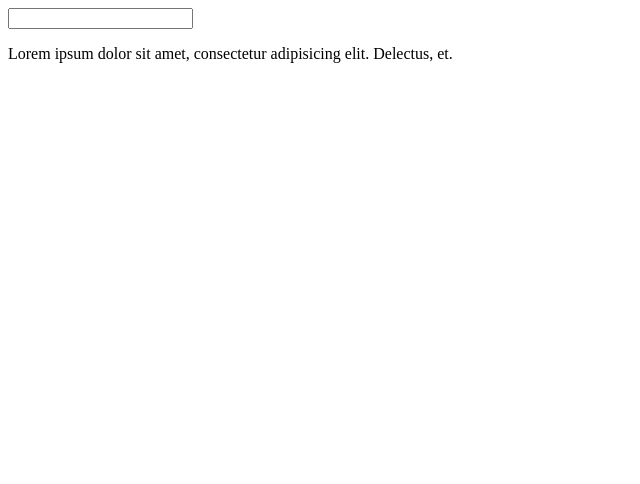
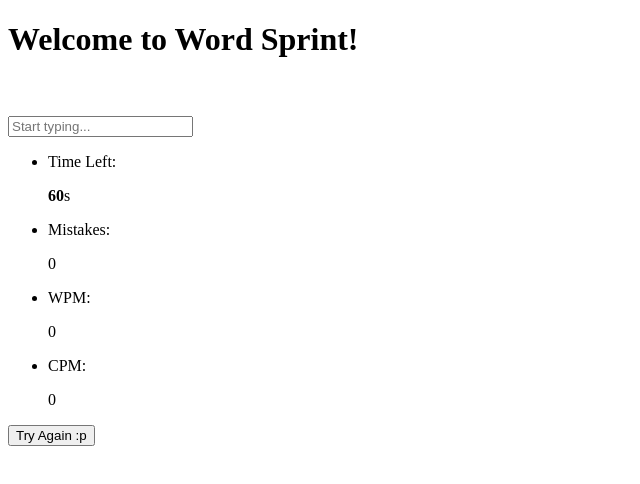
Before and after one commit to TheHarshKadam/WordSprint, a plain HTML site: page index.html in a window 1280 px wide. Shown: the whole page, without its empty margins (0-640 px from the left). Drawn offline with Linux system fonts and the light colour scheme.

Commit message:
added requried tags and buttons

```diff
--- a/index.html
+++ b/index.html
@@ -4,21 +4,44 @@
 <head>
     <meta charset="UTF-8">
     <meta name="viewport" content="width=device-width, initial-scale=1.0">
-    <title>Speed Test</title>
+    <title>Word Sprint</title>
     <link rel="stylesheet" href="style.css">
 </head>
 
 <body>
+    <h1>Welcome to Word Sprint!</h1> <br><br>
     <div class="wrapper">
-        <input type="text" class="inputFeild" />
+        <input type="text" placeholder="Start typing..." class="inputFeild" />
         <div class="contentBox">
             <div class="typingText">
-                <p>Lorem ipsum dolor sit amet, consectetur adipisicing elit. Delectus, et.</p>
+                <p></p>
             </div>
-
+            <div class="content">
+                <ul class="resultDetails">
+                    <li class="time">
+                        <p>Time Left:</p>
+                        <span><b>60</b>s</span>
+                    </li>
+                    <li class="mistake">
+                        <p>Mistakes:</p>
+                        <span>0</span>
+                    </li>
+                    <li class="wpm">
+                        <p>WPM:</p>
+                        <span>0</span>
+                    </li>
+                    <li class="cpm">
+                        <p>CPM:</p>
+                        <span>0</span>
+                    </li>
+                </ul>
+                <button>Try Again :p</button>
+            </div>
         </div>
     </div>
     <script src="speed.js"></script>
 </body>
 
 </html>
+
+</html>
```
